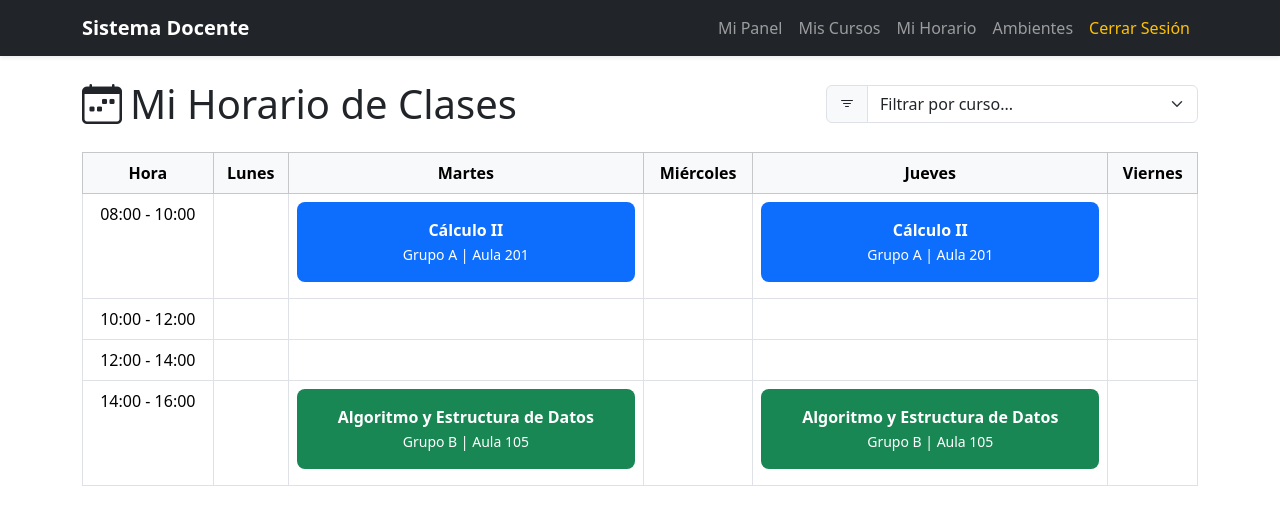
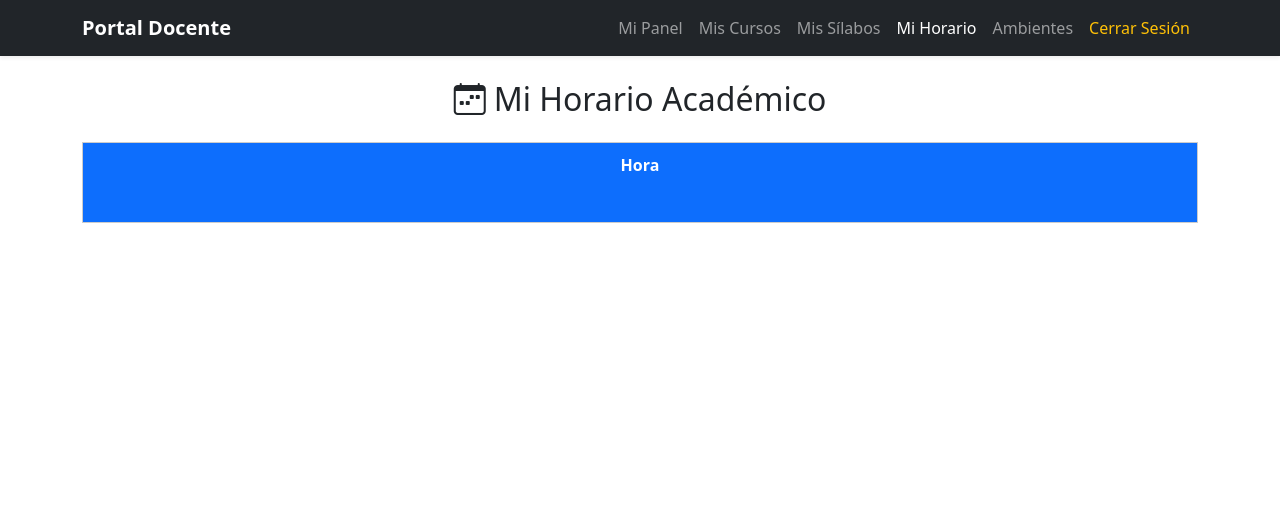
Before and after one commit to D4V1DEB/TI2, a Django app: page /profesor/horario/ in a window 1280 px wide. Shown: the top 525 px of the page. Run offline with Django 5.2, Linux system fonts and the light colour scheme; a user stored in the database is signed in; lists and menus that the app fills with data are empty.

Commit message:
Horario added for profesors

```diff
--- /dev/null
+++ b/Templates/profesor/base.html
@@ -0,0 +1,74 @@
+<!doctype html>
+<html lang="es">
+<head>
+    <meta charset="utf-8">
+    <meta name="viewport" content="width=device-width, initial-scale=1">
+    <link href="https://cdn.jsdelivr.net/npm/bootstrap@5.3.2/dist/css/bootstrap.min.css" rel="stylesheet">
+    <link rel="stylesheet" href="https://cdn.jsdelivr.net/npm/bootstrap-icons@1.11.1/font/bootstrap-icons.css">
+    <title>{% block title %}Portal Docente{% endblock %}</title>
+</head>
+<body>
+
+    <nav class="navbar navbar-expand-lg navbar-dark bg-dark shadow-sm">
+        <div class="container">
+            <a class="navbar-brand fw-bold" href="{% url 'profesor_dashboard' %}">Portal Docente</a>
+            <button class="navbar-toggler" type="button" data-bs-toggle="collapse" data-bs-target="#navbarNav">
+                <span class="navbar-toggler-icon"></span>
+            </button>
+
+            <div class="collapse navbar-collapse" id="navbarNav">
+                <ul class="navbar-nav ms-auto">
+
+                    <li class="nav-item">
+                        <a class="nav-link {% if request.resolver_match.url_name == 'profesor_dashboard' %}active{% endif %}"
+                           href="{% url 'profesor_dashboard' %}">
+                           Mi Panel
+                        </a>
+                    </li>
+
+                    <li class="nav-item">
+                        <a class="nav-link {% if request.resolver_match.url_name == 'profesor_cursos' %}active{% endif %}"
+                           href="{% url 'profesor_cursos' %}">
+                           Mis Cursos
+                        </a>
+                    </li>
+
+                    <li class="nav-item">
+                        <a class="nav-link {% if request.resolver_match.url_name == 'listar_silabos_profesor' %}active{% endif %}"
+                           href="{% url 'listar_silabos_profesor' %}">
+                           Mis Sílabos
+                        </a>
+                    </li>
+
+                    <li class="nav-item">
+                        <a class="nav-link {% if request.resolver_match.url_name == 'profesor_horario' %}active{% endif %}"
+                           href="{% url 'profesor_horario' %}">
+                           Mi Horario
+                        </a>
+                    </li>
+
+                    <li class="nav-item">
+                        <a class="nav-link {% if request.resolver_match.url_name == 'profesor_horario_ambiente' %}active{% endif %}"
+                           href="{% url 'profesor_horario_ambiente' %}">
+                           Ambientes
+                        </a>
+                    </li>
+
+                    <li class="nav-item">
+                        <a class="nav-link text-warning" href="{% url 'logout' %}">
+                           Cerrar Sesión
+                        </a>
+                    </li>
+
+                </ul>
+            </div>
+        </div>
+    </nav>
+
+    <main class="container mt-4">
+        {% block content %}{% endblock %}
+    </main>
+
+    <script src="https://cdn.jsdelivr.net/npm/bootstrap@5.3.2/dist/js/bootstrap.bundle.min.js"></script>
+</body>
+</html>
--- a/Templates/profesor/horario.html
+++ b/Templates/profesor/horario.html
@@ -1,125 +1,77 @@
-<!doctype html>
-<html lang="es">
-<head>
-    <meta charset="utf-8">
-    <meta name="viewport" content="width=device-width, initial-scale=1">
-    <link href="https://cdn.jsdelivr.net/npm/bootstrap@5.3.2/dist/css/bootstrap.min.css" rel="stylesheet">
-    <link rel="stylesheet" href="https://cdn.jsdelivr.net/npm/bootstrap-icons@1.11.1/font/bootstrap-icons.css">
-    <title>Mi Horario</title>
+{% extends "profesor/base.html" %}
+{% load static %}
+{% load get_item %}
+
+{% block title %}Mi Horario{% endblock %}
+
+{% block content %}
+<h2 class="text-center mb-4">
+    <i class="bi bi-calendar-week me-2"></i>Mi Horario Académico
+</h2>
+
 <style>
-        .schedule-slot {
-            padding: 1rem;
-            border-radius: 0.5rem;
+    table.horario {
+        width: 100%;
+        border-collapse: collapse;
+        text-align: center;
+        table-layout: fixed;
+    }
+    .horario thead th {
+        background: #0d6efd;
         color: white;
-            margin-bottom: 0.5rem;
+        padding: 10px;
     }
-        .bg-teoria { background-color: #0d6efd; }
-        .bg-practica { background-color: #198754; }
+    .horario td, .horario th {
+        border: 1px solid #ccc;
+        padding: 6px;
+        vertical-align: top;
+        height: 80px;
+    }
+    .slot {
+        background: #e7f1ff;
+        border-left: 4px solid #0d6efd;
+        border-radius: 4px;
+        padding: 4px;
+        font-size: 0.84rem;
+        margin-bottom: 4px;
+        display: block;
+    }
+    .slot strong {
+        display: block;
+    }
 </style>
-</head>
-<body>
 
-            <nav class="navbar navbar-expand-lg navbar-dark bg-dark shadow-sm">
-        <div class="container">
-            <a class="navbar-brand fw-bold" href="{% url 'profesor_dashboard' %}">Sistema Docente</a>
-            <div class="collapse navbar-collapse">
-                <ul class="navbar-nav ms-auto">
-                    <li class="nav-item"><a class="nav-link" href="{% url 'profesor_dashboard' %}">Mi Panel</a></li>
-                    <li class="nav-item"><a class="nav-link" href="{% url 'profesor_cursos' %}">Mis Cursos</a></li>
-                    <li class="nav-item"><a class="nav-link" href="{% url 'profesor_horario' %}">Mi Horario</a></li>
-                    <li class="nav-item"><a class="nav-link" href="{% url 'profesor_horario_ambiente' %}">Ambientes</a></li>
-                    <li class="nav-item"><a class="nav-link text-warning" href="{% url 'logout' %}">Cerrar Sesión</a></li>
-                </ul>
-            </div>
-        </div>
-    </nav>
-
-    <main class="container mt-4">
-        <div class="d-flex justify-content-between align-items-center mb-4">
-            <h1 class="mb-0"><i class="bi bi-calendar-week me-2"></i>Mi Horario de Clases</h1>
-            <div class="col-md-4">
-                <div class="input-group">
-                    <label class="input-group-text" for="filtroCurso"><i class="bi bi-filter"></i></label>
-                    <select class="form-select" id="filtroCurso">
-                        <option selected>Filtrar por curso...</option>
-                        <option value="1">Todos los cursos</option>
-                        <option value="2">Cálculo II</option>
-                        <option value="3">Algoritmo y Estructura de Datos</option>
-                    </select>
-                </div>
-            </div>
-        </div>
-
-        <div class="table-responsive">
-            <table class="table table-bordered text-center">
-                <thead class="table-light">
+<table class="horario">
+    <thead>
         <tr>
             <th>Hora</th>
-                        <th>Lunes</th>
-                        <th>Martes</th>
-                        <th>Miércoles</th>
-                        <th>Jueves</th>
-                        <th>Viernes</th>
+            {% for dia, nombre in dias.items %}
+            <th>{{ nombre }}</th>
+            {% endfor %}
         </tr>
     </thead>
     <tbody>
+        {% for hour in horas %}
         <tr>
-                        <td>08:00 - 10:00</td>
-                        <td></td>
+            <td><strong>{{ hour }}</strong></td>
+
+            {% for dia in dias.keys %}
             <td>
-                            <div class="schedule-slot bg-teoria">
-                                <strong>Cálculo II</strong><br>
-                                <small>Grupo A | Aula 201</small>
-                            </div>
+                {% for h in tabla_horarios|get_item:dia %}
+                    {% if h.hora_inicio|time:"H:i" <= hour and h.hora_fin|time:"H:i" > hour %}
+                    <span class="slot">
+                        <strong>{{ h.curso.nombre }}</strong>
+                        Aula: {{ h.ubicacion.nombre }}<br>
+                        {{ h.get_tipo_clase_display }} • Grupo {{ h.grupo }}<br>
+                        {{ h.hora_inicio|time:"H:i" }} - {{ h.hora_fin|time:"H:i" }}
+                    </span>
+                    {% endif %}
+                {% endfor %}
             </td>
-                        <td></td>
-                        <td>
-                            <div class="schedule-slot bg-teoria">
-                                <strong>Cálculo II</strong><br>
-                                <small>Grupo A | Aula 201</small>
-                            </div>
-                        </td>
-                        <td></td>
+            {% endfor %}
         </tr>
-                    <tr>
-                        <td>10:00 - 12:00</td>
-                        <td></td>
-                        <td></td>
-                        <td></td>
-                        <td></td>
-                        <td></td>
-                    </tr>
-                    <tr>
-                        <td>12:00 - 14:00</td>
-                        <td></td>
-                        <td></td>
-                        <td></td>
-                        <td></td>
-                        <td></td>
-                    </tr>
-                    <tr>
-                        <td>14:00 - 16:00</td>
-                        <td></td>
-                        <td>
-                            <div class="schedule-slot bg-practica">
-                                <strong>Algoritmo y Estructura de Datos</strong><br>
-                                <small>Grupo B | Aula 105</small>
-                            </div>
-                        </td>
-                        <td></td>
-                        <td>
-                             <div class="schedule-slot bg-practica">
-                                <strong>Algoritmo y Estructura de Datos</strong><br>
-                                <small>Grupo B | Aula 105</small>
-                            </div>
-                        </td>
-                        <td></td>
-                    </tr>
+        {% endfor %}
     </tbody>
 </table>
-        </div>
-    </main>
 
-    <script src="https://cdn.jsdelivr.net/npm/bootstrap@5.3.2/dist/js/bootstrap.bundle.min.js"></script>
-</body>
-</html>
+{% endblock %}
--- a/app/models/matricula/matriculaLaboratorio.py
+++ b/app/models/matricula/matriculaLaboratorio.py
@@ -1,7 +1,7 @@
 #!/usr/bin/python
 # -*- coding: utf-8 -*-
 
-class Matricula Laboratorio:
+class MatriculaLaboratorio:
     def __init__(self):
         self.laboratorioID = None
         self.grupo = None
--- a/config/urls.py
+++ b/config/urls.py
@@ -180,6 +180,9 @@ urlpatterns = [
 
     # URLs del módulo de evaluación (exámenes)
     path('profesor/', include('app.models.evaluacion.urls')),
+
+    #URLs del módulo de horarios
+    path("profesor/", include("presentacion.urls.profesor_urls")),
 ]
 
 # Configuración para servir archivos media y static en desarrollo
--- /dev/null
+++ b/presentacion/urls/profesor_urls.py
@@ -0,0 +1,6 @@
+from django.urls import path
+from presentacion.views.profesor_views import profesor_horario
+
+urlpatterns = [
+    path("horario/", profesor_horario, name="profesor_horario"),
+]
--- a/requirements.txt
+++ b/requirements.txt
@@ -3,7 +3,7 @@ Django==4.2.7
 djangorestframework==3.14.0
 
 # Base de datos
-psycopg2-binary==2.9.9
+psycopg2-binary==2.9.11
 
 # Utilidades
 python-dateutil==2.9.0.post0
@@ -23,5 +23,5 @@ django-cors-headers==4.3.0
 PyJWT==2.8.0
 
 # Utilidades adicionales
-Pillow==10.3.0
+Pillow==12.0.0
 python-decouple==3.8
```
Also changed, not shown: Templates/profesor/dashboard.html (+4 -30 lines), app/templatetags/get_item.py (added, +7 -0 lines), presentacion/views/profesor_views.py (added, +42 -0 lines), db.sqlite3, presentacion/urls/__init__.py (added). Lines whose indentation alone changed are shown as unchanged.
